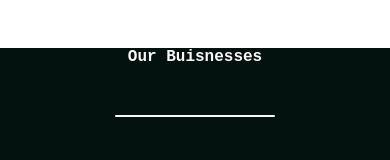
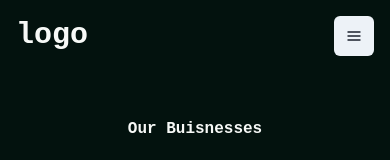
Before and after one commit to akshat-bhansali/Nexus, a React (Vite) app: page /Buisness in a window 390 px wide. Shown: the top 160 px of the page. Built offline with nearby package versions, Linux system fonts and the light colour scheme.

Commit message:
mobile navbar

```diff
--- a/package.json
+++ b/package.json
@@ -10,6 +10,7 @@
     "preview": "vite preview"
   },
   "dependencies": {
+    "@chakra-ui/icons": "^2.1.1",
     "@chakra-ui/react": "^2.8.2",
     "@emotion/react": "^11.11.3",
     "@emotion/styled": "^11.11.0",
--- a/src/App.jsx
+++ b/src/App.jsx
@@ -4,6 +4,7 @@ import { ChakraProvider, extendTheme } from "@chakra-ui/react";
 import Footer2 from "./Components/Footer2";
 import { Outlet } from "react-router-dom";
 import "./assets/App.css";
+import NavbarMob from "./Components/NavbarMob";
 
 function App() {
   const breakpoints = {
@@ -28,6 +29,7 @@ function App() {
     <ChakraProvider theme={theme}>
       <Box minHeight={"100vh"} color={"foreground"} bgColor={"background"}>
         <Navbar />
+        <NavbarMob />
         <Outlet />
         <Spacer />
         <Footer2 />
--- a/src/Components/Footer.jsx
+++ b/src/Components/Footer.jsx
@@ -33,7 +33,7 @@ export default function Footer() {
   ));
   return (
     <>
-      <Box textAlign={"center"} p={"5vh 10% 5vh 10%"}>
+      <Box textAlign={"center"} p={"5vh 0 5vh 0"}>
         <Heading p={"2% 0 1% 0"}>Clients</Heading>
         <Heading size={"md"}>Excellence Unchallanged</Heading>
         <Text p={"1% 25% 4% 25%"}>
--- a/src/Components/Navbar.jsx
+++ b/src/Components/Navbar.jsx
@@ -28,7 +28,7 @@ export default function Navbar() {
         p={"0 4rem 0 3rem"}
         minWidth={"800px"}
       >
-        <Link to="/">
+        <Link as={ReactRouterLink} to="/">
           <Heading>logo</Heading>
         </Link>
         <Spacer />
--- /dev/null
+++ b/src/Components/NavbarMob.jsx
@@ -0,0 +1,52 @@
+import { HamburgerIcon } from "@chakra-ui/icons";
+import {
+  Drawer,
+  DrawerBody,
+  DrawerCloseButton,
+  DrawerContent,
+  DrawerHeader,
+  DrawerOverlay,
+  Flex,
+  Heading,
+  IconButton,
+  Link,
+  useDisclosure,
+} from "@chakra-ui/react";
+import { Link as ReactRouterLink } from "react-router-dom";
+
+export default function NavbarMob() {
+  const { isOpen, onOpen, onClose } = useDisclosure();
+  return (
+    <>
+      <Flex
+        hideFrom={"md"}
+        justifyContent={"space-between"}
+        alignItems={"center"}
+        p={"1rem"}
+      >
+        <Link as={ReactRouterLink} to="/">
+          <Heading>logo</Heading>
+        </Link>
+        <IconButton icon={<HamburgerIcon />} onClick={onOpen} />
+      </Flex>
+      <Drawer onClose={onClose} isOpen={isOpen} size={"full"}>
+        <DrawerOverlay />
+        <DrawerContent>
+          <DrawerCloseButton />
+          <DrawerHeader bgColor={"foreground"}>drawer contents</DrawerHeader>
+          <DrawerBody bgColor={"foreground"}>
+            <p>
+              Lorem ipsum dolor sit amet, consectetur adipiscing elit, sed do
+              eiusmod tempor incididunt ut labore et dolore magna aliqua.
+              Consequat nisl vel pretium lectus quam id. Semper quis lectus
+              nulla at volutpat diam ut venenatis. Dolor morbi non arcu risus
+              quis varius quam quisque. Massa ultricies mi quis hendrerit dolor
+              magna eget est lorem. Erat imperdiet sed euismod nisi porta.
+              Lectus vestibulum mattis ullamcorper velit.
+            </p>
+          </DrawerBody>
+        </DrawerContent>
+      </Drawer>
+    </>
+  );
+}
--- a/src/Pages/Buisness.jsx
+++ b/src/Pages/Buisness.jsx
@@ -3,6 +3,7 @@ import {
   Center,
   Flex,
   Heading,
+  Image,
   SimpleGrid,
   Stat,
   StatArrow,
@@ -88,7 +89,6 @@ export default function Buisness() {
               borderRadius={"20px"}
               p={"2rem"}
               width={"80%"}
-              height={"40%"}
             >
               <Stat m={"0 10% 0 0"}>
                 <StatLabel>Total Profit</StatLabel>
@@ -122,7 +122,6 @@ export default function Buisness() {
               borderRadius={"30px"}
               p={"2rem"}
               width={"80%"}
-              height={"40%"}
             >
               <Stat m={"0 10% 0 0"}>
                 <StatLabel>Total Profit</StatLabel>
@@ -182,7 +181,7 @@ export default function Buisness() {
         <Heading size={"md"} m={"7% 0 3% 0"}>
           Partner Brands
         </Heading>
-        <img src="/partner.png" width={"50%"} />
+        <Image src="/partner.png" width={["90%", null, "50%"]} />
       </Flex>
     </>
   );
```
Also changed, not shown: 1 other file (tests, documents, lock files or other folders).
